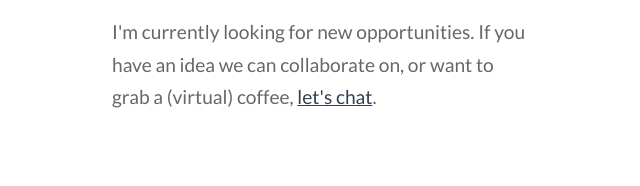
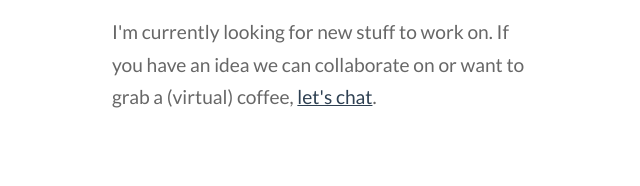
Before and after one commit to a1kn/arthurk.dev, a website: page public/index.html in a window 1280 px wide. Shown: the part 1668-1854 px from the top of the page, 80-720 px from the left. Drawn offline with Linux system fonts and the light colour scheme.

Commit message:
change about me wording

```diff
--- a/public/index.html
+++ b/public/index.html
@@ -101,8 +101,8 @@ href="https://fonts.googleapis.com/css2?family=Lato:ital,wght@0,300;0,400;0,700;
         projects but have lots of experience with Ruby too.</p>
         <p>I'm fully competent working with cloud deployments like AWS and
         Linux servers as well.</p>
-        <p>I'm currently looking for new opportunities. If you have an idea we
-        can collaborate on, or want to grab a (virtual) coffee,
+        <p>I'm currently looking for new stuff to work on. If you have an idea we
+        can collaborate on or want to grab a (virtual) coffee,
         <script>
           document.write('<n uers="znvygb:neguhe@frag.pbz" ery="absbyybj">yrg\'f pung</n>'
           .replace(/[a-zA-Z]/g, (c) => String.fromCharCode((c<="Z"?90:122)>=(c=c.charCodeAt(0)+13)?c:c-26)));
```
